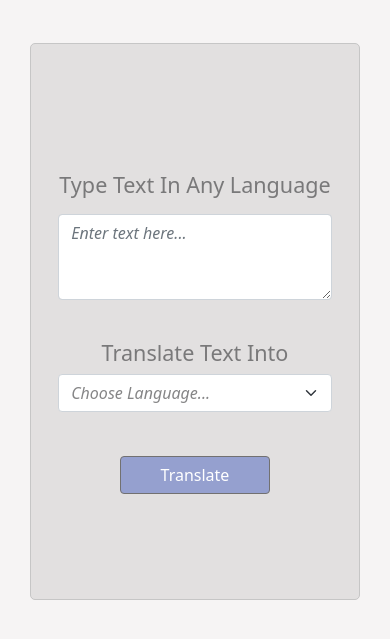
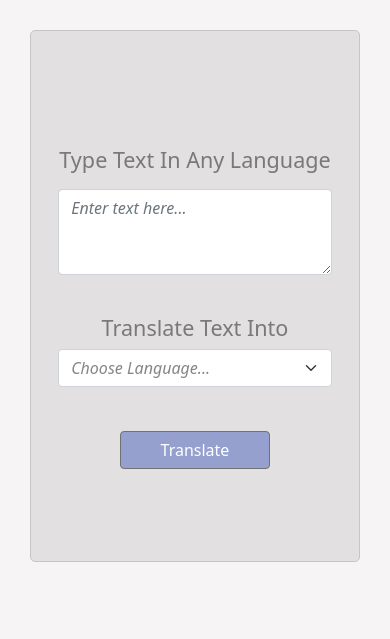
Before and after one commit to byron42/django-translator, a Django app: page / in a window 390 px wide. Shown: the part 73-712 px from the top of the page. Run offline with Django 4.2, Linux system fonts and the light colour scheme.

Commit message:
messed this up AGAIN!!!

```diff
--- a/translator_app/static/Translator/site.css
+++ b/translator_app/static/Translator/site.css
@@ -83,9 +83,9 @@ body {
 
 @media only screen and (max-width: 400px) {
     .content-height {
-        min-height: 66vh !important;
-        max-height: 66vh !important;
-        margin-bottom: 17vh !important;
+        min-height: 63vh !important;
+        max-height: 63vh !important;
+        margin-bottom: 30vh !important;
         padding-top: 35px;
         padding-bottom: 30px;
         overflow: auto;
```
